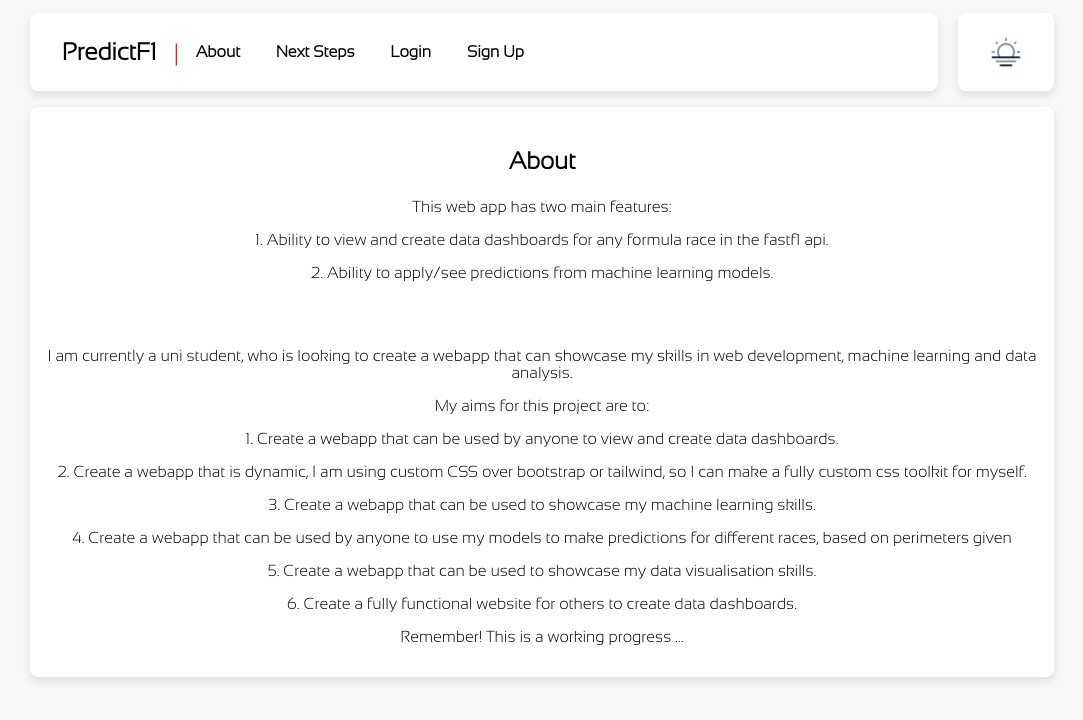
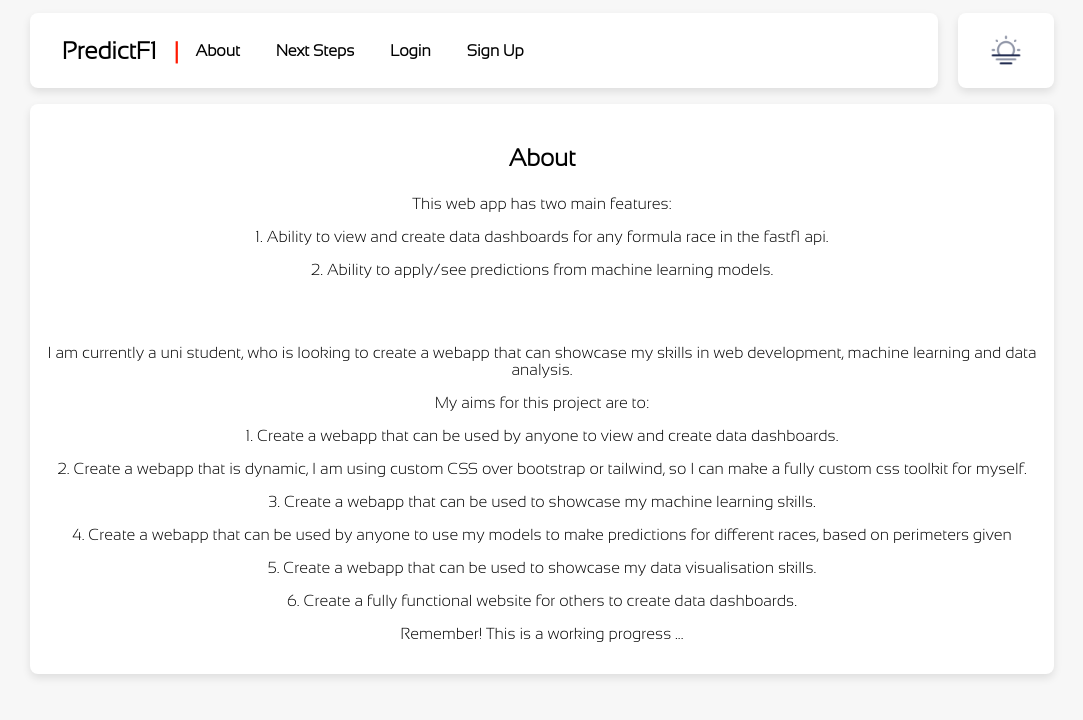
Before and after one commit to DavidMead182/f1MachineLearning, a Django app: page /F1Prediction/about in a window 1280 px wide. Shown: the top 720 px of the page, without its empty margins (98-1181 px from the left). Run offline with Django 5.2, Linux system fonts and the light colour scheme.

Commit message:
Closes #17 , refactoring the code and changing some styleing

```diff
--- a/webapp/f1PredictionProject/F1PredictionWebApp/static/base.css
+++ b/webapp/f1PredictionProject/F1PredictionWebApp/static/base.css
@@ -168,3 +168,59 @@ body {
 .pr-5{
     padding-right: 2vh;
 }
+
+.w-100 {
+    width: 100%;
+}
+
+.nav-line {
+    padding-right: 2%;
+    color: #FF1801;
+    font-size: 1.5rem;
+    font-weight: bold;
+}
+
+.menu-button {
+    display: none;
+    font-size: 24px;
+    cursor: pointer;
+    background: none;
+    border: none;
+    /* color: #FF1801; */
+    box-shadow: none;
+    padding: none;
+}
+
+#menu-div {
+    display: flex;
+    gap: 20px;
+    box-shadow: none;
+}
+
+@media screen and (max-width: 768px) {
+    #menu-div {
+        display: none;
+        flex-direction: column;
+        position: absolute;
+        top: 13vh;
+        left: 10%;
+        right: 10%;
+        box-shadow: 0 4px 8px rgba(0, 0, 0, 0.2);
+        border: 1px solid #ddd;
+        border-radius: 8px;
+        z-index: 1000;
+    }
+
+    #menu-div.show {
+        display: flex;
+    }
+
+    .menu-button {
+        display: block;
+    }
+
+    .nav-line {
+        display: none;
+    }
+
+}
--- /dev/null
+++ b/webapp/f1PredictionProject/F1PredictionWebApp/static/base.js
@@ -0,0 +1,93 @@
+const staticUrls = {
+    moon: "/static/moon.png",
+    lightProfileIcon: "/static/light-profile-icon.png",
+    sun: "/static/sun.png",
+    profileIcon: "/static/profileicon.png"
+};
+
+document.addEventListener("DOMContentLoaded", function() {
+    var theme = localStorage.getItem("theme");
+    if (theme) {
+        applyTheme(theme);
+    }
+});
+
+function toggleTheme() {
+    var themeImage = document.getElementById("theme_switch");
+    var profileImage = document.getElementById("profile_image");
+
+    var currentSrc = themeImage.src;
+    var currentFilename = currentSrc.split('/').pop();
+    var body = document.body;
+    var cards = document.querySelectorAll('.nav-card');
+
+    if (currentFilename === "sun.png") {
+        themeImage.src = staticUrls.moon;
+        if (profileImage) {
+            profileImage.src = staticUrls.lightProfileIcon;
+        }
+        body.classList.remove('light-mode');
+        body.classList.add('dark-mode');
+        cards.forEach(function(card) {
+            card.classList.remove('light');
+            card.classList.add('dark');
+        });
+        localStorage.setItem("theme", "dark-mode");
+    } else {
+        themeImage.src = staticUrls.sun;
+        if (profileImage) {
+            profileImage.src = staticUrls.profileIcon;
+        }
+        body.classList.remove('dark-mode');
+        body.classList.add('light-mode');
+        cards.forEach(function(card) {
+            card.classList.remove('dark');
+            card.classList.add('light');
+        });
+        localStorage.setItem("theme", "light-mode");
+    }
+
+    return false;
+}
+
+function applyTheme(theme) {
+    var themeImage = document.getElementById("theme_switch");
+    var profileImage = document.getElementById("profile_image");
+    var body = document.body;
+    var cards = document.querySelectorAll('.light');
+
+    if (theme === "dark-mode") {
+        themeImage.src = staticUrls.moon;
+        if (profileImage) {
+            profileImage.src = staticUrls.lightProfileIcon;
+        }
+        body.classList.remove('light-mode');
+        body.classList.add('dark-mode');
+        cards.forEach(function(card) {
+            card.classList.remove('light');
+            card.classList.add('dark');
+        });
+    } else {
+        themeImage.src = staticUrls.sun;
+        if (profileImage) {
+            profileImage.src = staticUrls.profileIcon;
+        }
+        body.classList.remove('dark-mode');
+        body.classList.add('light-mode');
+        cards.forEach(function(card) {
+            card.classList.remove('dark');
+            card.classList.add('light');
+        });
+    }
+}
+
+function toggleMenu() {
+    const menu = document.getElementById('menu-div');
+    menu.classList.toggle('show');
+    if (menu.classList.contains('show')) {
+        menu.style.maxHeight = menu.scrollHeight + "px";
+    } else {
+        menu.style.maxHeight = "0";
+    }
+
+}
--- a/webapp/f1PredictionProject/F1PredictionWebApp/templates/base.html
+++ b/webapp/f1PredictionProject/F1PredictionWebApp/templates/base.html
@@ -5,148 +5,21 @@
     <meta charset="UTF-8">
     <meta name="viewport" content="width=device-width, initial-scale=1.0">
     <link rel="stylesheet" href="{% static 'base.css' %}">
+    <script src="{% static 'base.js' %}"></script>
+
     <title>PredictF1 - {% block title %} {% endblock %}</title>
-    <style>
-        /* Navbar styles for responsiveness */
-        .menu-button {
-            display: none;
-            font-size: 24px;
-            cursor: pointer;
-            background: none;
-            border: none;
-            /* color: #FF1801; */
-            box-shadow: none;
-            padding: none;
-        }
 
-        #menu-div {
-            display: flex;
-            gap: 20px;
-            box-shadow: none;
-        }
-
-        @media screen and (max-width: 700px) {
-            #menu-div {
-                display: none;
-                flex-direction: column;
-                position: absolute;
-                top: 13vh;
-                left: 10%;
-                right: 10%;
-                box-shadow: 0 4px 8px rgba(0, 0, 0, 0.2);
-                border: 1px solid #ddd;
-                border-radius: 8px;
-                z-index: 1000;
-            }
-
-            #menu-div.show {
-                display: flex;
-            }
-
-            .menu-button {
-                display: block;
-            }
-        }
-    </style>
-    <script>
-        document.addEventListener("DOMContentLoaded", function() {
-            var theme = localStorage.getItem("theme");
-            if (theme) {
-                applyTheme(theme);
-            }
-        });
-
-        function toggleTheme() {
-            var themeImage = document.getElementById("theme_switch");
-            var profileImage = document.getElementById("profile_image");
-
-            var currentSrc = themeImage.src;
-            var currentFilename = currentSrc.split('/').pop();
-            var body = document.body;
-            var cards = document.querySelectorAll('.nav-card');
-
-            if (currentFilename === "sun.png") {
-                themeImage.src = "{% static 'moon.png' %}";
-                if (profileImage) {
-                    profileImage.src = "{% static 'light-profile-icon.png' %}";
-                }
-                body.classList.remove('light-mode');
-                body.classList.add('dark-mode');
-                cards.forEach(function(card) {
-                    card.classList.remove('light');
-                    card.classList.add('dark');
-                });
-                localStorage.setItem("theme", "dark-mode");
-            } else {
-                themeImage.src = "{% static 'sun.png' %}";
-                if (profileImage) {
-                    profileImage.src = "{% static 'profileicon.png' %}";
-                }
-                body.classList.remove('dark-mode');
-                body.classList.add('light-mode');
-                cards.forEach(function(card) {
-                    card.classList.remove('dark');
-                    card.classList.add('light');
-                });
-                localStorage.setItem("theme", "light-mode");
-            }
-
-            return false;
-        }
-
-        function applyTheme(theme) {
-            var themeImage = document.getElementById("theme_switch");
-            var profileImage = document.getElementById("profile_image");
-            var body = document.body;
-            var cards = document.querySelectorAll('.light');
-
-            if (theme === "dark-mode") {
-                themeImage.src = "{% static 'moon.png' %}";
-                if (profileImage) {
-                    profileImage.src = "{% static 'light-profile-icon.png' %}";
-                }
-                body.classList.remove('light-mode');
-                body.classList.add('dark-mode');
-                cards.forEach(function(card) {
-                    card.classList.remove('light');
-                    card.classList.add('dark');
-                });
-            } else {
-                themeImage.src = "{% static 'sun.png' %}";
-                if (profileImage) {
-                    profileImage.src = "{% static 'profileicon.png' %}";
-                }
-                body.classList.remove('dark-mode');
-                body.classList.add('light-mode');
-                cards.forEach(function(card) {
-                    card.classList.remove('dark');
-                    card.classList.add('light');
-                });
-            }
-        }
-
-        function toggleMenu() {
-            const menu = document.getElementById('menu-div');
-            menu.classList.toggle('show');
-            if (menu.classList.contains('show')) {
-                menu.style.maxHeight = menu.scrollHeight + "px";
-            } else {
-                menu.style.maxHeight = "0";
-            }
-
-        }
-    </script>
 </head>
 
 <body class="light-mode">
     <div class="navbar">
-        <div class="nav-card light navbar centre-vert card-margin" style="width: 100%;">
+        <div class="nav-card light navbar centre-vert card-margin w-100">
             <a href="{% url 'index' %}" class="link header">
                 <p class="button-red">PredictF1</p>
             </a>
             <div style="margin-right: 2%;"></div>
 
-            <p class="centre-vert" style="padding-right: 2%; color: #FF1801; font-size: 25px;">|</p>
+            <p class="nav-line">|</p>
 
             <button class="nav-card light menu-button" onclick="toggleMenu()" style="margin-left: auto;">☰</button>
 
```
